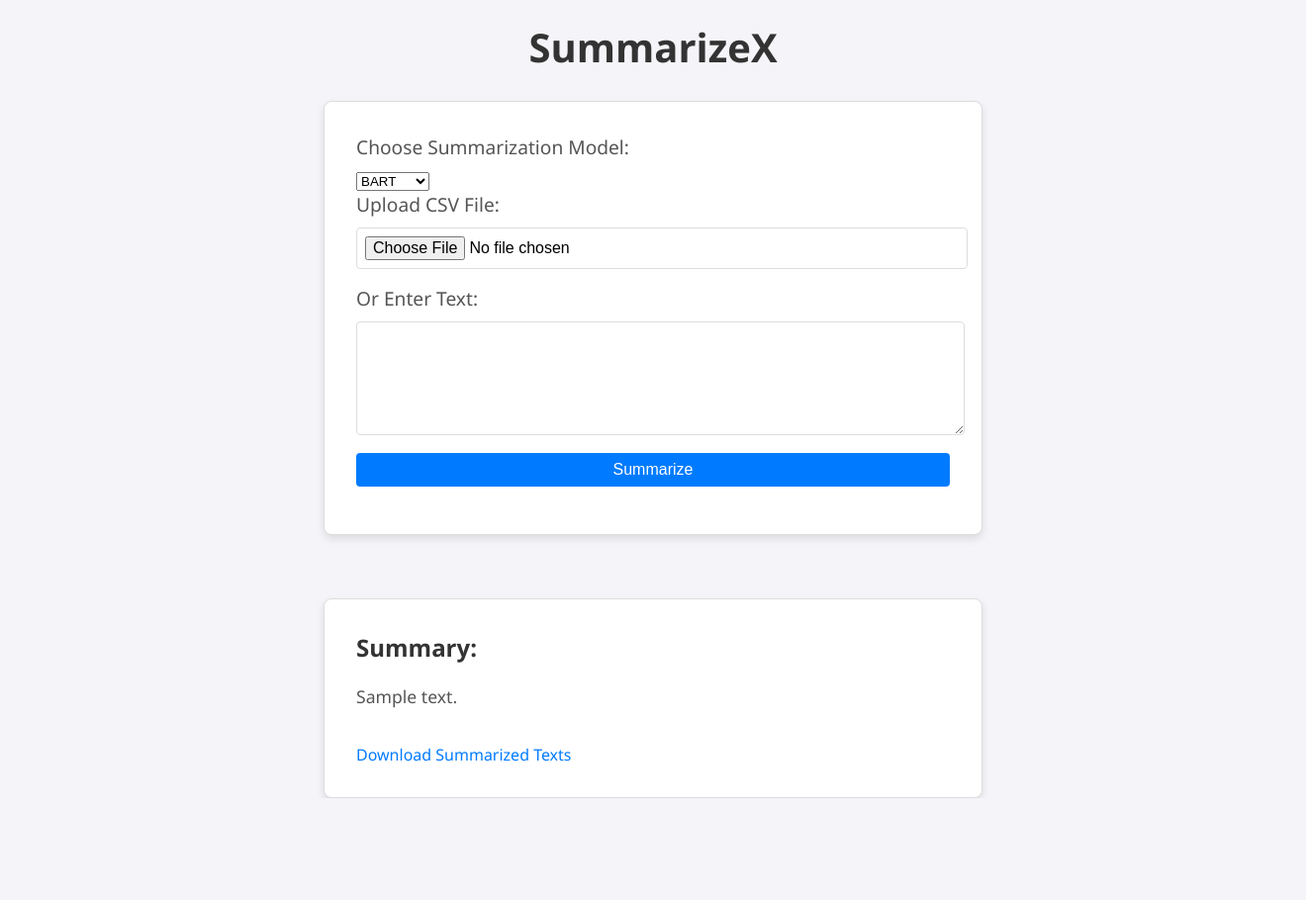
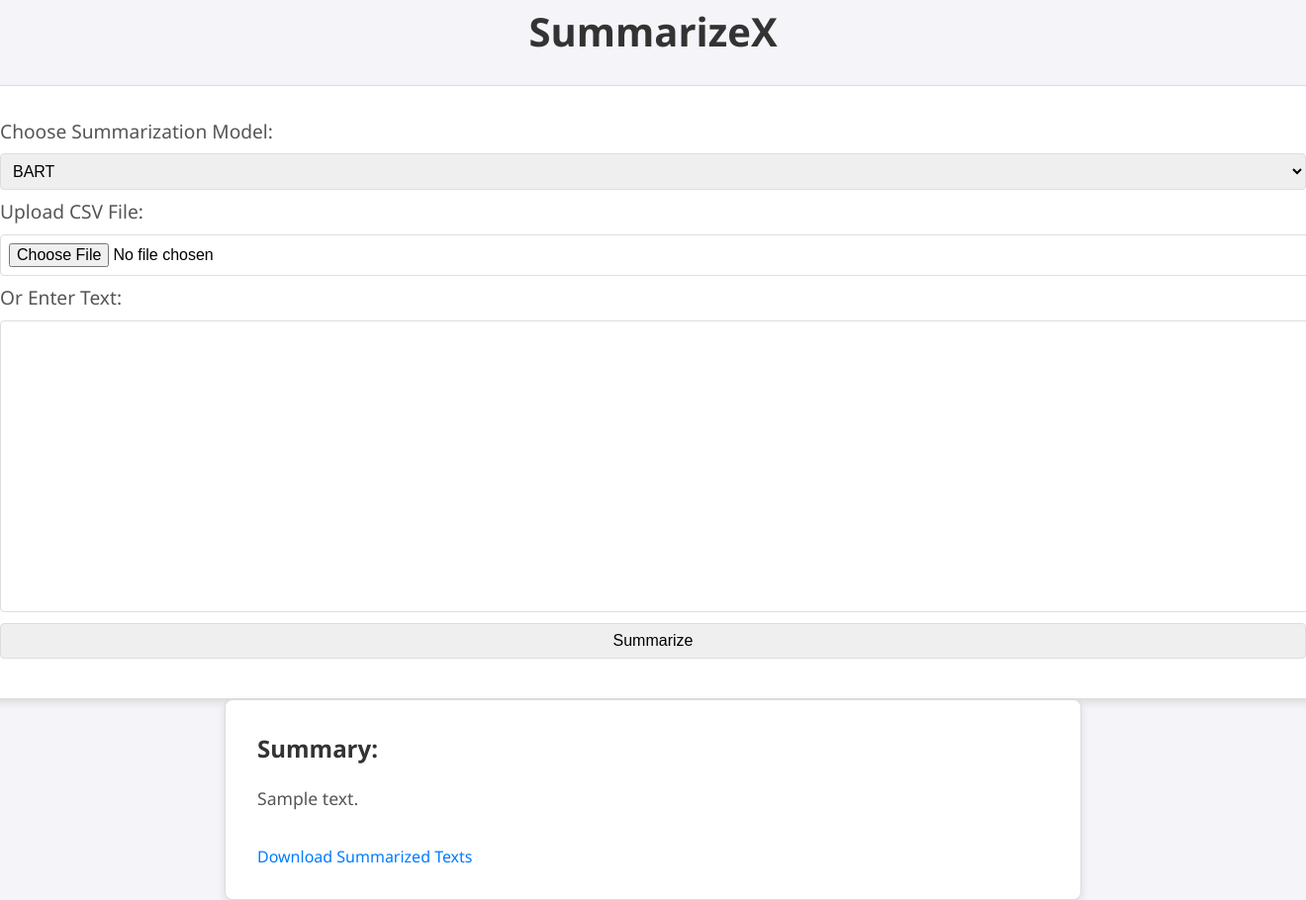
Before and after one commit to mohalkarushikesh/SummarizeX, a Flask app: template templates/index.html in a window 1320 px wide; the page is wider, and only the part inside the window is pictured. Shown: that part at 99% size. Before the commit the page ends 807 px from the top of that part, so only its background shows below. Run offline with Flask 2, Linux system fonts and the light colour scheme; the template is opened without the code that fills it: most values are stand-ins (such as "Sample title", 1, 10 or a date in 2020).

Commit message:
Update styles.css

```diff
--- a/static/styles.css
+++ b/static/styles.css
@@ -6,14 +6,37 @@
     display: flex;
     flex-direction: column;
     align-items: center;
-    justify-content: center;
-    min-height: 100vh;
+    justify-content: flex-start;
+    min-height: 100vh; /* Ensure the body takes full height */
+}
+
+.navbar {
+    width: 100%;
+    background-color: #007bff;
+    color: white;
+    padding: 1em;
+    box-shadow: 0 4px 8px rgba(0, 0, 0, 0.1);
+    text-align: center;
+    margin-top: 0; /* Remove top margin */
+}
+
+.navbar-brand {
+    font-size: 1.5em;
+}
+
+.main-container {
+    display: flex;
+    flex-direction: column;
+    align-items: center;
+    width: 100%;
+    max-width: 800px;
+    flex-grow: 1; /* Allow main-container to take remaining space */
 }
 
 h1 {
     font-size: 2.5em;
     color: #333;
-    margin-top: 0.5em;
+    margin-top: 0.1em;
 }
 
 form {
@@ -22,9 +45,12 @@
     border-radius: 8px;
     box-shadow: 0 4px 8px rgba(0, 0, 0, 0.1);
     padding: 2em;
-    margin-bottom: 2em;
     width: 100%;
-    max-width: 600px;
+    margin: 0;
+}
+
+.form-group {
+    margin-bottom: 1.5em;
 }
 
 label {
@@ -35,20 +61,20 @@
     text-align: left;
 }
 
-textarea, input[type="file"], input[type="submit"] {
+select, textarea, input[type="file"], input[type="submit"] {
     font-size: 1em;
     padding: 0.5em;
-    margin-bottom: 1em;
     width: 100%;
     border: 1px solid #ddd;
     border-radius: 4px;
+    margin-bottom: 0.5em;
 }
 
 textarea {
-    height: 100px;
+    height: 280px;
 }
 
-input[type="submit"] {
+input[type="submit"].submit-button {
     background-color: #007bff;
     color: white;
     border: none;
@@ -56,7 +82,7 @@
     transition: background-color 0.3s ease;
 }
 
-input[type="submit"]:hover {
+input[type="submit"].submit-button:hover {
     background-color: #0056b3;
 }
 
@@ -78,9 +104,11 @@
     box-shadow: 0 4px 8px rgba(0, 0, 0, 0.1);
     padding: 2em;
     width: 100%;
-    max-width: 600px;
-    margin-top: 2em;
+    max-width: 800px;
+    margin-top: 0;
     text-align: left;
+    max-height: 500px; /* Increase the max-height to accommodate more text */
+    overflow-y: auto; /* Add vertical scroll if the content exceeds the max height */
 }
 
 .container h2 {
@@ -96,7 +124,7 @@
 }
 
 @media (max-width: 768px) {
-    form, .container {
+    .navbar, .main-container, form, .container {
         padding: 1em;
         margin: 1em;
     }
```
